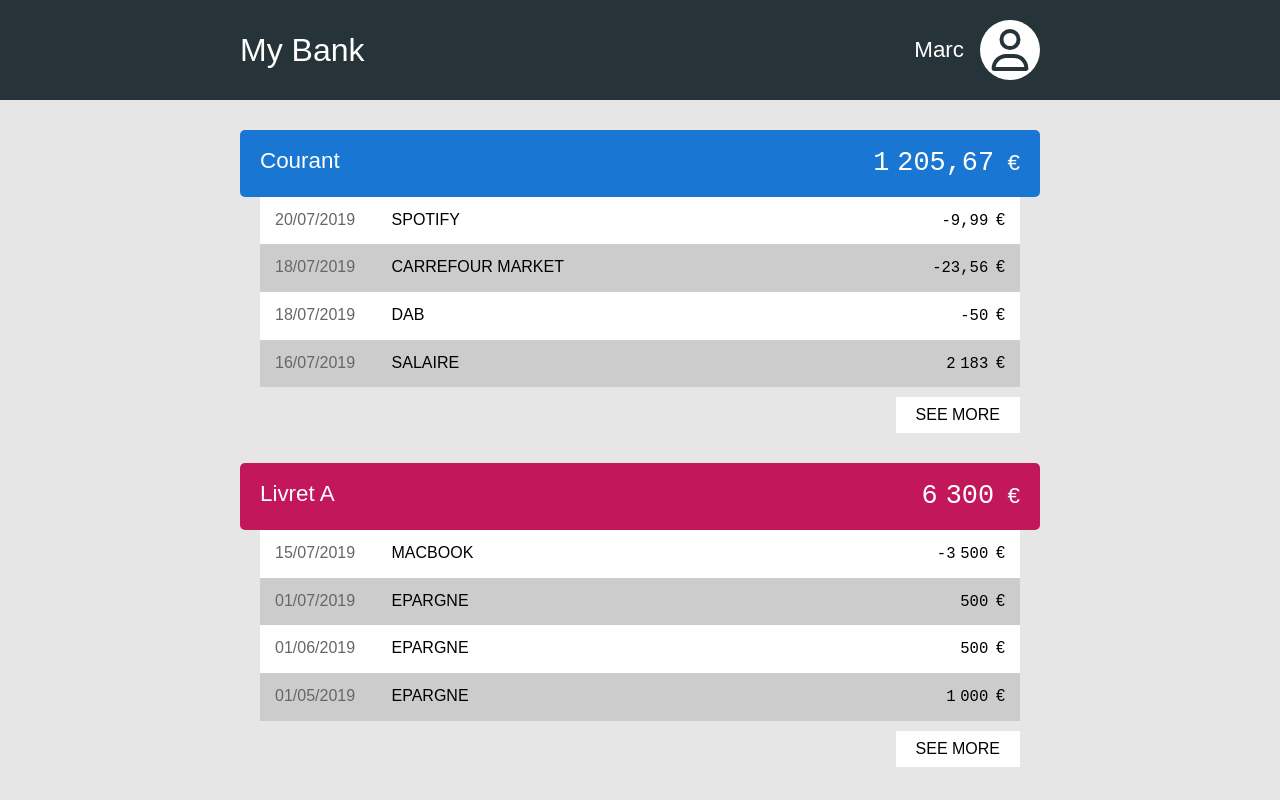
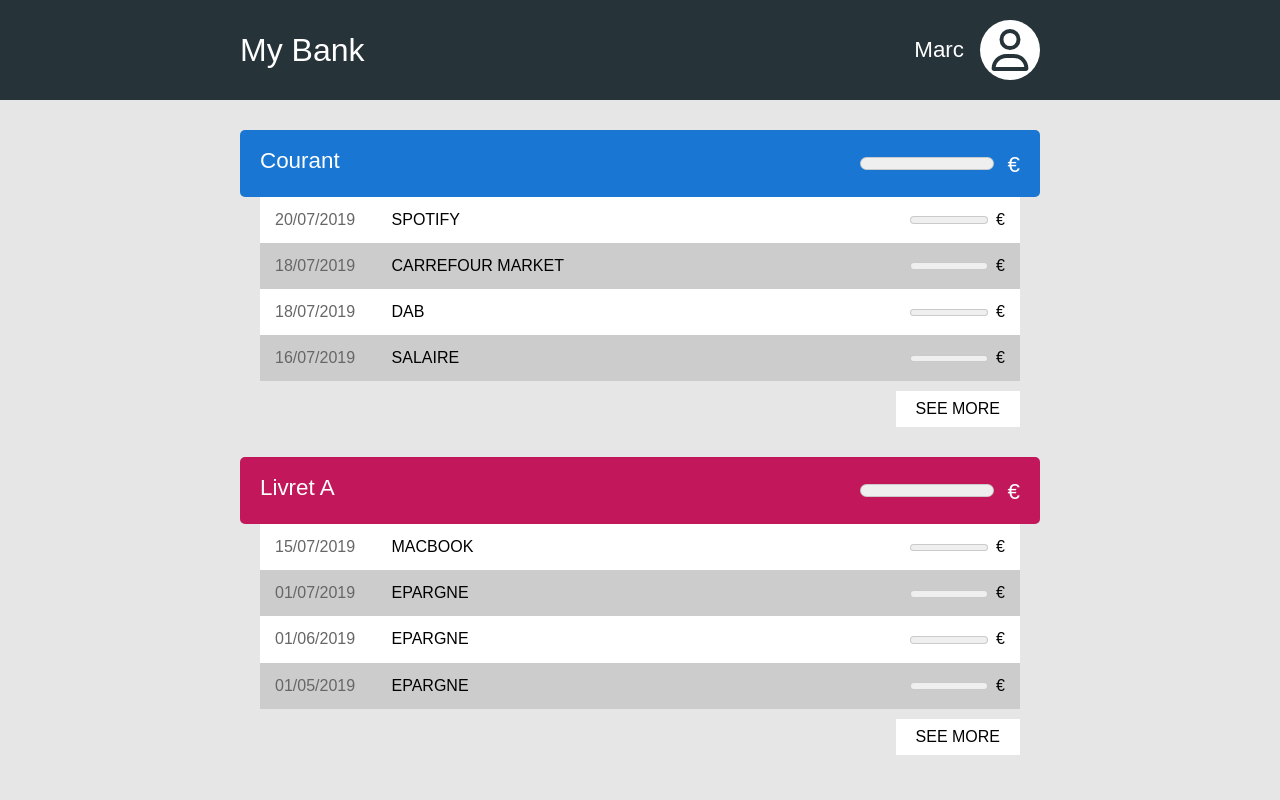
Before and after one commit to c-marc/my-bank, a React (Vite) app: page / in a window 1280 px wide. Built offline with nearby package versions, Linux system fonts and the light colour scheme; the HTML template or start-up script is replaced by a standard one.

Commit message:
Fix meter tag

```diff
--- a/src/App.css
+++ b/src/App.css
@@ -31,7 +31,7 @@ button {
 }
 
 /* -- shared component -- */
-.amount metric {
+.amount meter {
   font-size: 1.2em;
   font-family: monospace;
 
--- a/src/components/Amount.jsx
+++ b/src/components/Amount.jsx
@@ -8,7 +8,7 @@ const currencySymbols = {
 const Amount = ({ value, currency }) => {
   return (
     <p className="amount">
-      <metric data-currency={currency}>{formatValue(value)}</metric>
+      <meter data-currency={currency}>{formatValue(value)}</meter>
       <span>{currencySymbols[currency]}</span>
     </p>
   );
```
